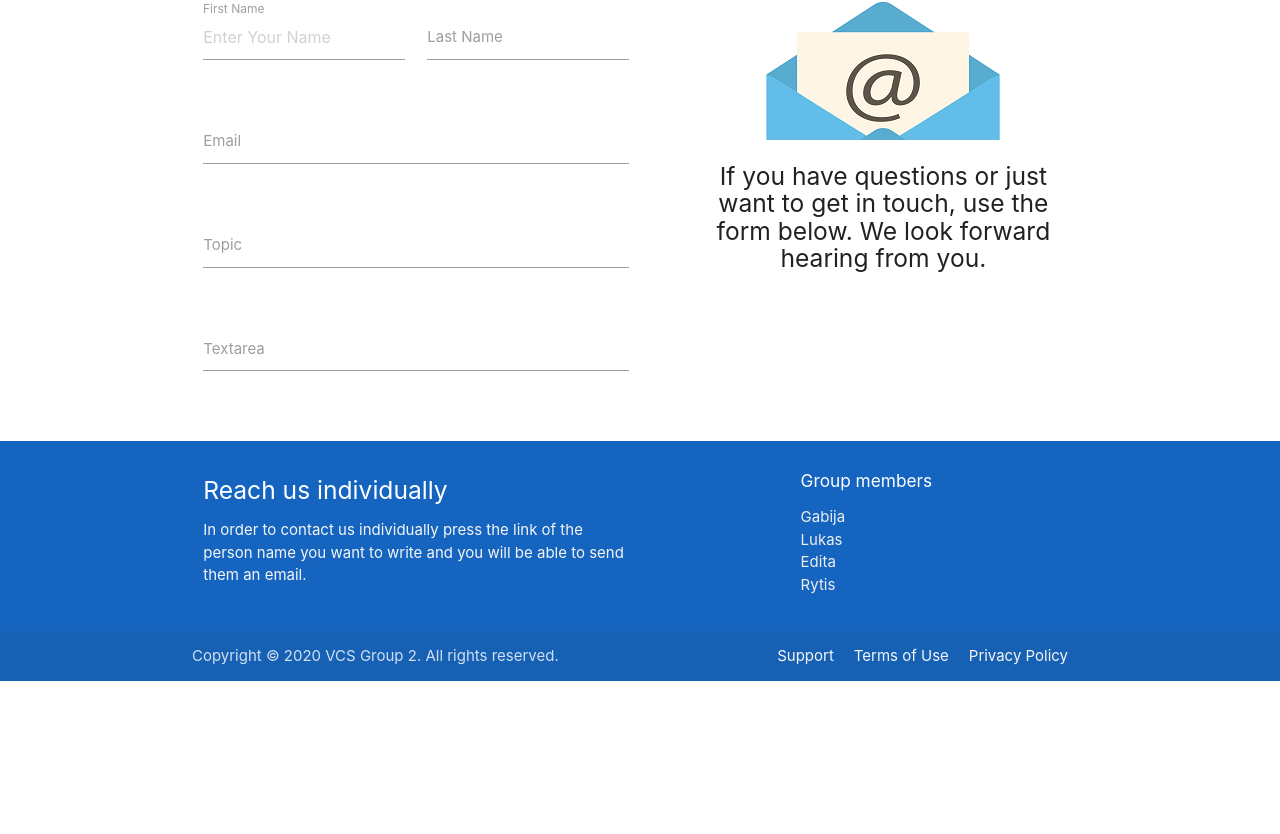
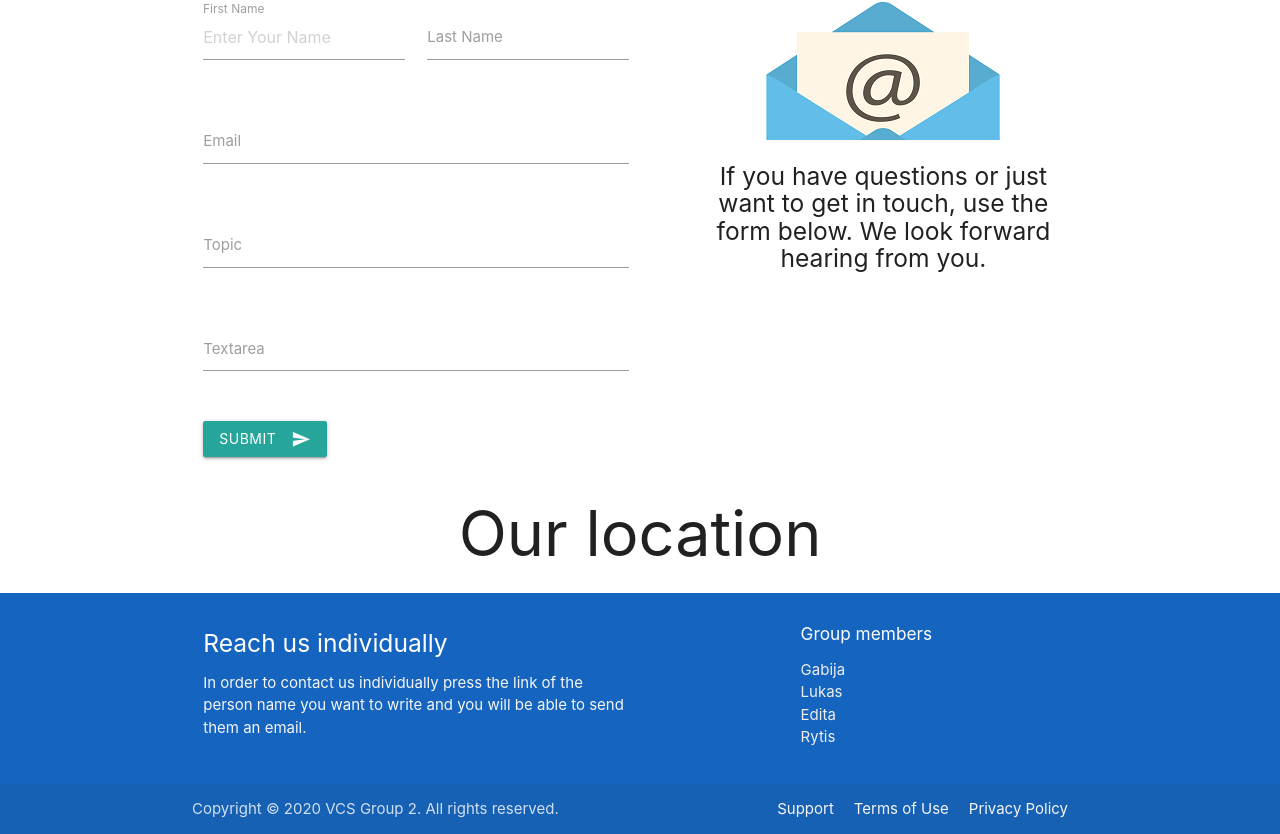
Before and after one commit to JuppyOG/vcs2011-grupe2, a PHP site: page /contacts.php in a window 1280 px wide. Shown: the part 201-1035 px from the top of the page. Before the commit the page ends 882 px from the top, so only its background shows below. Run offline with PHP 8.4, Linux system fonts and the light colour scheme.

Commit message:
button add

```diff
--- a/contacts.php
+++ b/contacts.php
@@ -33,13 +33,20 @@
                     <label for="textarea">Textarea</label>
                 </div>
             </div>
+            <button class="btn waves-effect waves-light " type="submit" name="action">Submit
+                <i class="material-icons right ">send</i>
+            </button>
         </form>
         <div class="contact-us-oposite col s6 center-align">
             <div><img src="images/Email.png" alt=""></div>
-        <div><h5>If you have questions or just want to get in touch, use the form below. We look forward hearing from you.</h5></div>
+            <div>
+                <h5>If you have questions or just want to get in touch, use the form below. We look forward hearing from you.</h5>
             </div>
         </div>
     </div>
+<h1 class="center-align">Our location</h1>
+</div>
+
 
 <!-- Čia kontaktų puslapio vidinė dalis -->
 
```
Lines whose indentation alone changed are shown as unchanged.
